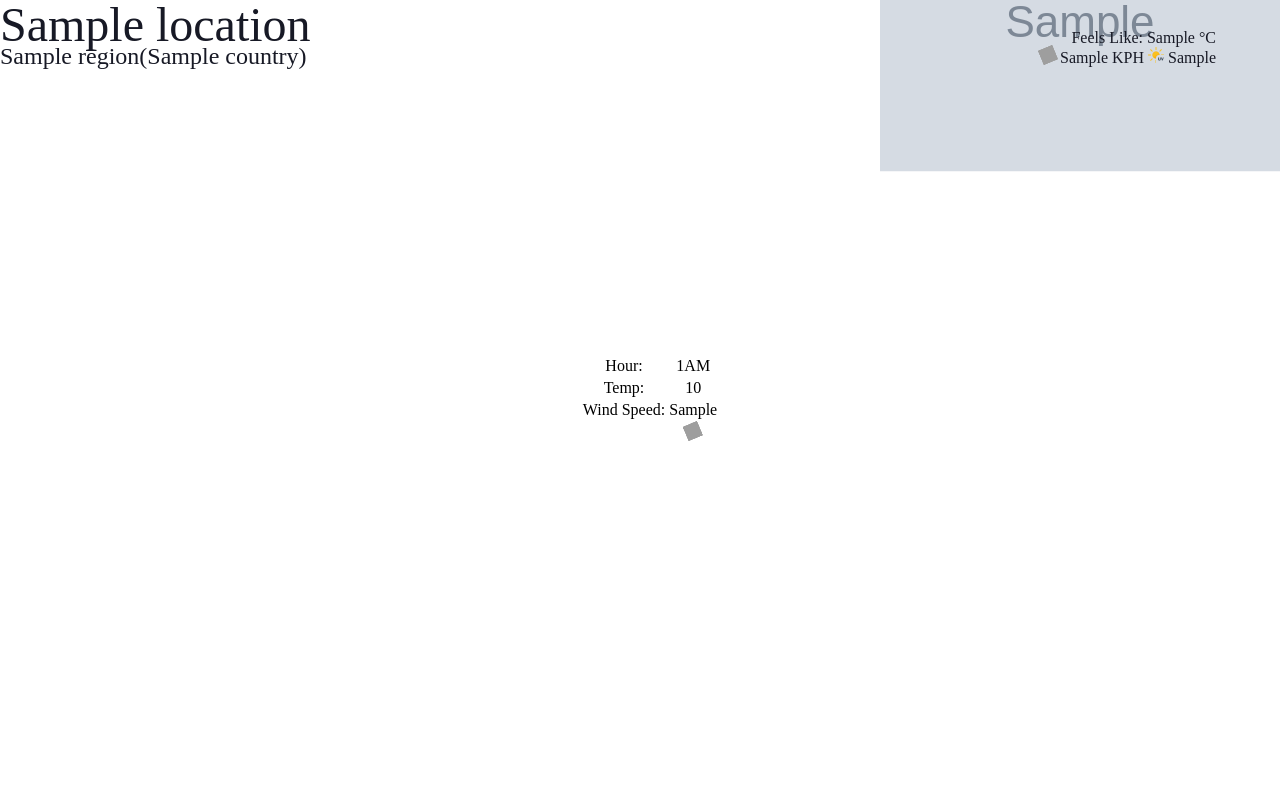
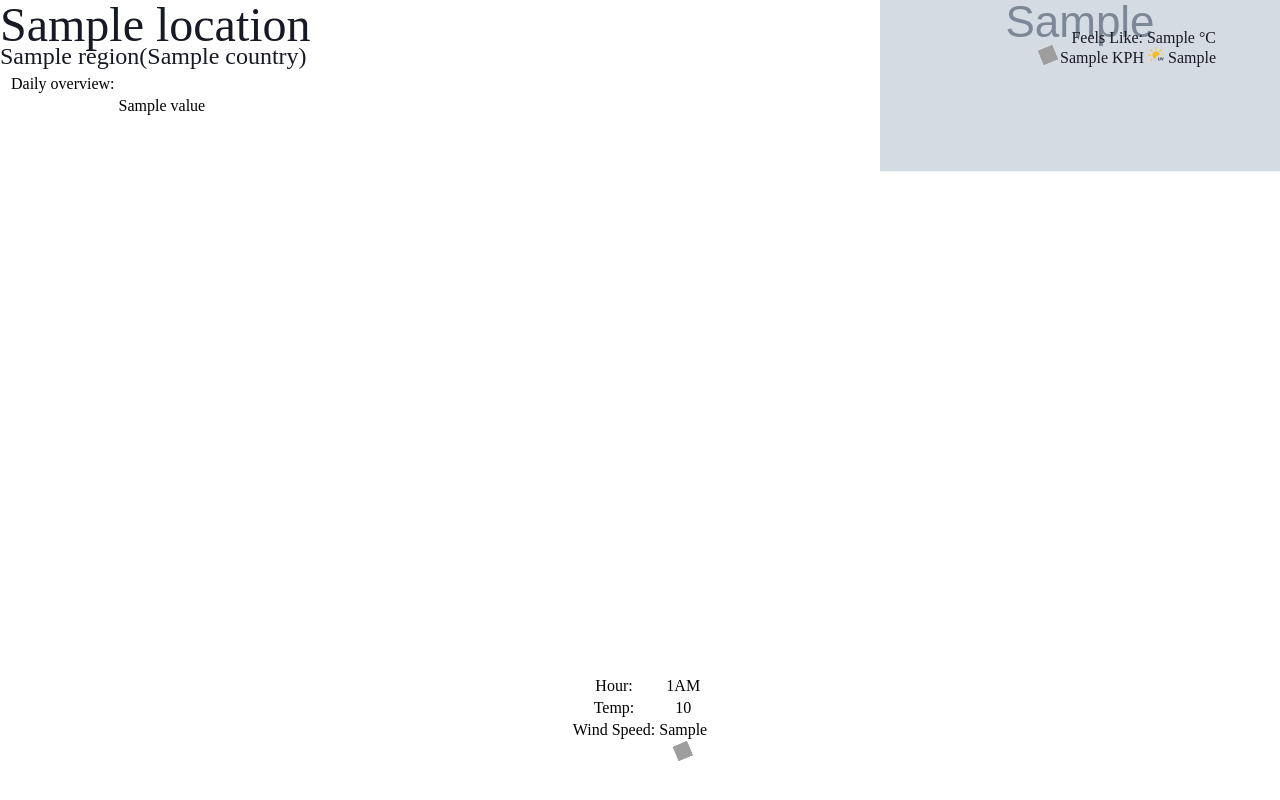
Before and after one commit to Lincoln-Murray/weather, a Flask app: page / in a window 1280 px wide. Run offline with Flask 3, Linux system fonts and the light colour scheme; grey boxes marked "Sample" are stand-in pictures; a database or web service that is not in the repository returns one stand-in record (values such as "Sample title"); data that the repository does not hold is empty; grey boxes are pictures that could not be loaded.

Commit message:
daily overview stats

```diff
--- a/templates/index.html
+++ b/templates/index.html
@@ -31,8 +31,29 @@
     </span>
 </header>
 <body>
-    <span class= "centre">
-        <table style="margin-left: 20px;">
+    <table style="top:9%; position: absolute;">
+        <tr>
+            <td>Daily overview:</td>
+        </tr>
+        {%for value in json['forecast']['forecastday'][0]['day']%}
+            {% if value[-1] == 'f' or value[-4:] == 'snow' or value in ['totalsnow_cm', 'maxwind_mph', 'avgvis_miles', 'totalprecip_in', 'daily_will_it_rain']: %}
+            {% else %}
+                {% if value == 'condition': %}
+                    <tr>
+                        <td>{{ value }}</td>
+                        <td><img src="{{ json['forecast']['forecastday'][0]['day'][value]['icon'] }}" alt="{{ json['forecast']['forecastday'][0]['day'][value]['text'] }}" style="height: 1em; width: 1em;"></td>
+                    </tr>
+                {% else %}
+                    <tr>
+                        <td>{{ {"maxtemp_c":"Maximum Temp(C)", "mintemp_c":"Minimum Temp(C)", "avgtemp_c":"Average Temp(C)", "maxwind_kph":"Max Wind(KPH)", "totalprecip_mm":"Precipitation(mm)", "avgvis_km":"Visibility(KM)", "avghumidity":"Humidity(%)", "daily_chance_of_rain":"Chance of rain(%)", "condition":"Weather Condition", "uv":"UV Index"}[value] }}</td>
+                        <td>{{ json['forecast']['forecastday'][0]['day'][value] }}</td>
+                    </tr>
+                {% endif %}
+            {% endif %}
+        {%endfor%}
+    </table>
+    <span class= "centre" style="top: 90%;">
+        <table>
             <tr>
                 <td>Hour:</td>
                 {%for hour in json['forecast']['forecastday'][0]['hour']%}
```
